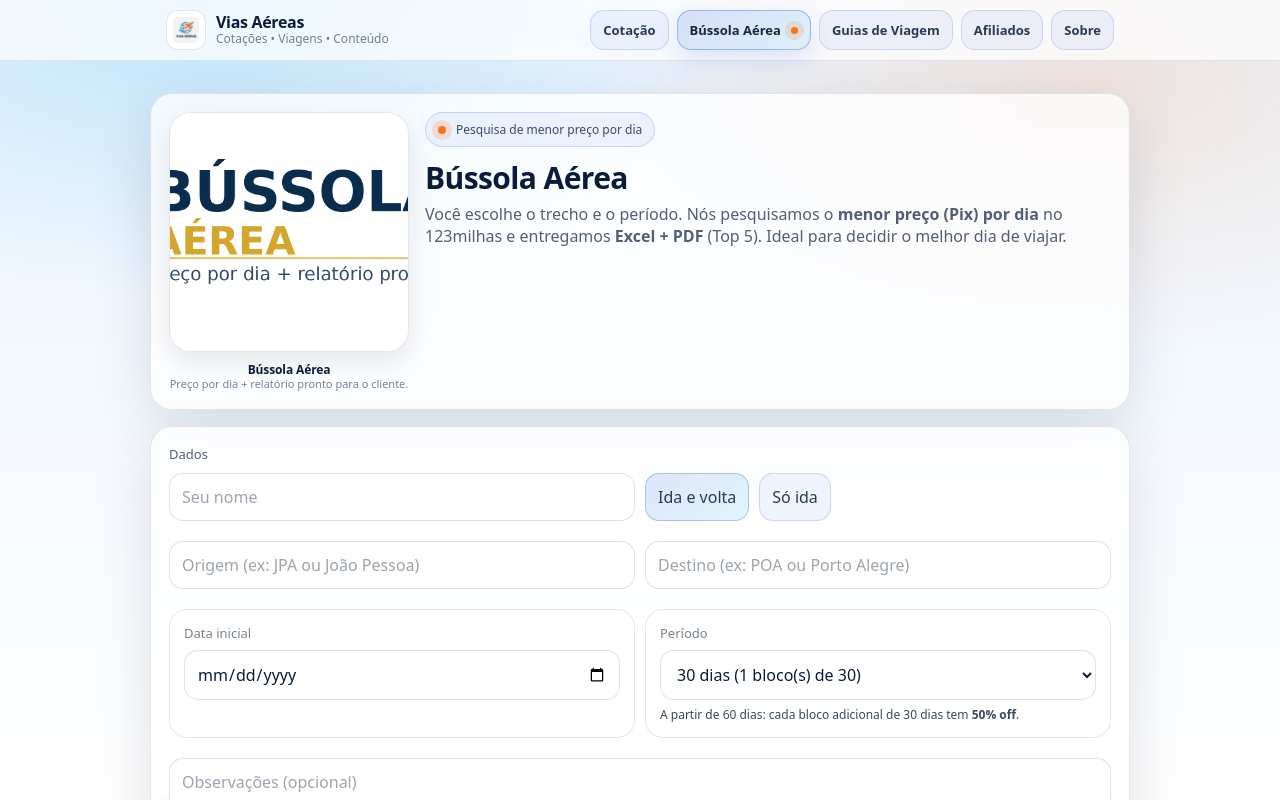
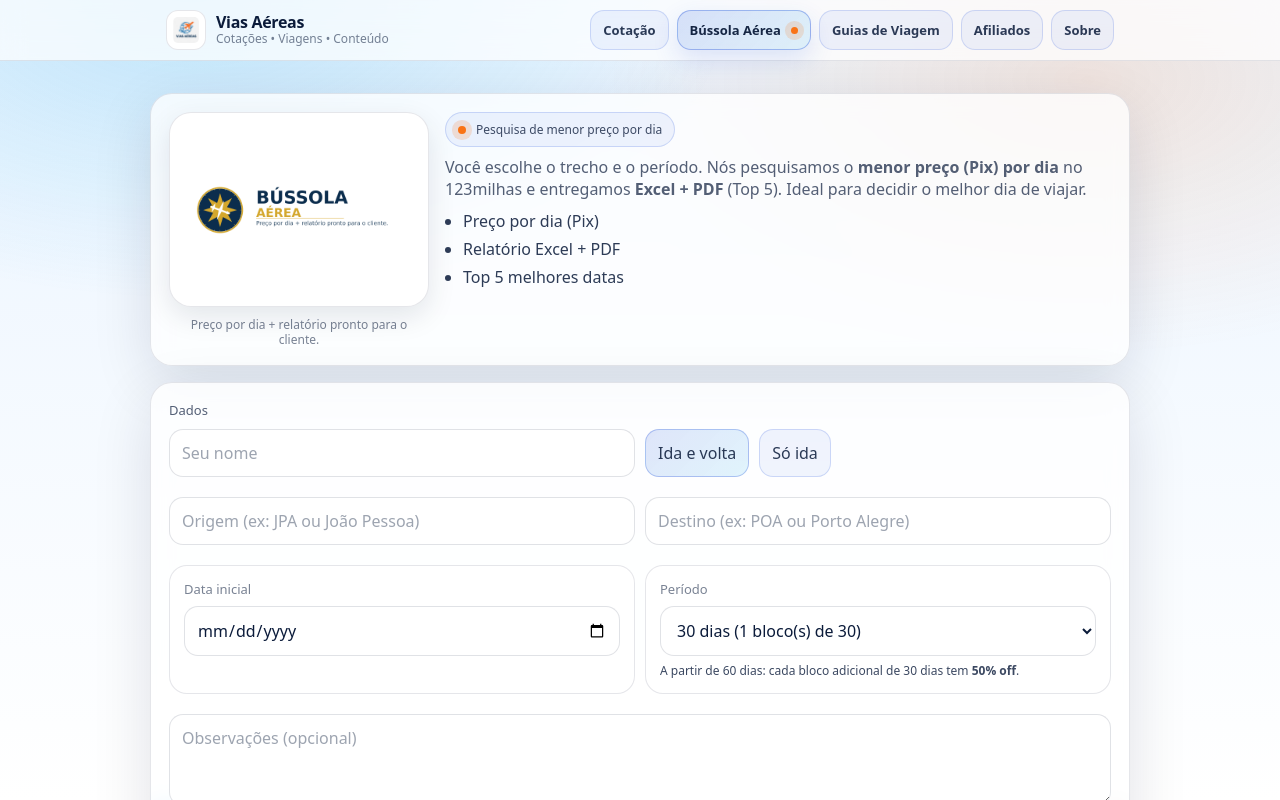
Before and after one commit to jephesson/vias-aereas-site, a Next.js app: page /bussola-aerea in a window 1280 px wide. Shown: the top 800 px of the page. Built offline with nearby package versions, Linux system fonts and the light colour scheme.

Commit message:
Ajusta hero da Bússola (logo retângulo sem cortar) + globals.css

```diff
--- a/src/app/bussola-aerea/page.tsx
+++ b/src/app/bussola-aerea/page.tsx
@@ -72,8 +72,7 @@
     if (!nome.trim()) return "Informe seu nome.";
     if (!origem.trim() || !destino.trim()) return "Informe origem e destino.";
     if (!dataInicial) return "Escolha a data inicial.";
-    if (periodoDias < 30 || periodoDias > 180)
-      return "Escolha entre 30 e 180 dias.";
+    if (periodoDias < 30 || periodoDias > 180) return "Escolha entre 30 e 180 dias.";
     return "";
   }, [nome, origem, destino, dataInicial, periodoDias]);
 
@@ -88,9 +87,7 @@
       `👤 *Nome:* ${nome.trim()}`,
       `✈️ *Trecho:* ${origem.trim()} → ${destino.trim()}`,
       `🧾 *Tipo:* ${
-        tipo === "ida_volta"
-          ? "Ida e volta (inclui trecho inverso)"
-          : "Só ida"
+        tipo === "ida_volta" ? "Ida e volta (inclui trecho inverso)" : "Só ida"
       }`,
       `📅 *Data inicial:* ${isoToBR(dataInicial)}`,
       `🗓️ *Período:* ${periodoDias} dias (${blocks} bloco(s) de 30)`,
@@ -107,9 +104,7 @@
 
   function openWhats() {
     const msg = buildMessage();
-    const url = `https://wa.me/${WHATSAPP_NUMBER}?text=${encodeURIComponent(
-      msg
-    )}`;
+    const url = `https://wa.me/${WHATSAPP_NUMBER}?text=${encodeURIComponent(msg)}`;
     const win = window.open(url, "_blank");
 
     if (win) {
@@ -149,7 +144,7 @@
 
       <div className="va-shell">
         <header className="va-header">
-          {/* ✅ “Hero” com logo ocupando o card + texto embaixo */}
+          {/* ✅ Logo retângulo completo + descrição embaixo (sem repetir o nome do lado direito) */}
           <div className="va-brand va-brand--hero">
             <div className="va-brandMedia">
               <div className="va-logoCard">
@@ -161,7 +156,6 @@
               </div>
 
               <div className="va-logoCaption">
-                <strong>Bússola Aérea</strong>
                 <span>Preço por dia + relatório pronto para o cliente.</span>
               </div>
             </div>
@@ -171,14 +165,17 @@
                 <span className="va-dot" /> Pesquisa de menor preço por dia
               </div>
 
-              <h1 className="va-title">Bússola Aérea</h1>
-
-              <p className="va-subtitle">
+              <p className="va-subtitle" style={{ marginTop: 10 }}>
                 Você escolhe o trecho e o período. Nós pesquisamos o{" "}
                 <b>menor preço (Pix) por dia</b> no 123milhas e entregamos{" "}
-                <b>Excel + PDF</b> (Top 5). Ideal para decidir o melhor dia de
-                viajar.
+                <b>Excel + PDF</b> (Top 5). Ideal para decidir o melhor dia de viajar.
               </p>
+
+              <ul className="va-list" style={{ marginTop: 10 }}>
+                <li>Preço por dia (Pix)</li>
+                <li>Relatório Excel + PDF</li>
+                <li>Top 5 melhores datas</li>
+              </ul>
             </div>
           </div>
         </header>
@@ -206,9 +203,7 @@
                   <button
                     type="button"
                     onClick={() => setTipo("ida_volta")}
-                    className={`va-chip ${
-                      tipo === "ida_volta" ? "va-chip--on" : ""
-                    }`}
+                    className={`va-chip ${tipo === "ida_volta" ? "va-chip--on" : ""}`}
                   >
                     Ida e volta
                   </button>
@@ -263,8 +258,7 @@
                     ))}
                   </select>
                   <div style={{ fontSize: 12, opacity: 0.8, marginTop: 6 }}>
-                    A partir de 60 dias: cada bloco adicional de 30 dias tem{" "}
-                    <b>50% off</b>.
+                    A partir de 60 dias: cada bloco adicional de 30 dias tem <b>50% off</b>.
                   </div>
                 </div>
               </div>
@@ -280,13 +274,7 @@
               </div>
 
               {error ? (
-                <div
-                  style={{
-                    marginTop: 10,
-                    fontSize: 12,
-                    color: "rgba(249,115,22,.95)",
-                  }}
-                >
+                <div style={{ marginTop: 10, fontSize: 12, color: "rgba(249,115,22,.95)" }}>
                   {error}
                 </div>
               ) : null}
@@ -297,17 +285,10 @@
               <div className="va-box">
                 <div className="va-boxTitle">Detalhes</div>
                 <div style={{ fontSize: 14, opacity: 0.9, marginTop: 6 }}>
-                  <b>Tipo:</b> {tipo === "ida_volta" ? "Ida e volta" : "Só ida"}{" "}
-                  <br />
+                  <b>Tipo:</b> {tipo === "ida_volta" ? "Ida e volta" : "Só ida"} <br />
                   <b>Período:</b> {periodoDias} dias ({blocks} bloco(s)) <br />
                   <b>Valor:</b>{" "}
-                  <span
-                    style={{
-                      fontSize: 18,
-                      fontWeight: 900,
-                      color: "var(--blue)",
-                    }}
-                  >
+                  <span style={{ fontSize: 18, fontWeight: 900, color: "var(--blue)" }}>
                     {priceLabel}
                   </span>
                 </div>
@@ -316,14 +297,13 @@
 
             <div className="va-footer">
               <div className="va-note">
-                Ao clicar em enviar, abriremos o WhatsApp com a mensagem pronta
-                para finalizar o pedido.
+                Ao clicar em enviar, abriremos o WhatsApp com a mensagem pronta para finalizar o pedido.
               </div>
 
               <button
                 type="submit"
                 disabled={!canSubmit}
-                className={`va-cta ${canSubmit ? "" : "va-cta--off"}`}
+                className={`va-cta va-cta--pulse ${canSubmit ? "" : "va-cta--off"}`}
               >
                 Enviar pedido no WhatsApp
               </button>
--- a/src/app/globals.css
+++ b/src/app/globals.css
@@ -1,11 +1,11 @@
 /* =========================
-   Vias Aéreas — globals.css (v2.1)
+   Vias Aéreas — globals.css (v2.2)
    - sem duplicações
    - tab ativa + hover da ativa
    - foco/teclado mais bonito
    - componentes extras (cards de preço / badges) pra Bússola
-   - ✅ ADD: hero da Bússola (logo ocupa o card + texto embaixo)
-   - ✅ ADD: CTA pulse+shimmer, Toast
+   - ✅ HERO Bússola: logo retângulo inteiro + legenda embaixo (SEM cortar)
+   - ✅ CTA pulse+shimmer, Toast
    ========================= */
 
 :root{
@@ -210,7 +210,7 @@
   box-shadow: 0 10px 28px rgba(2, 16, 48, .10);
 }
 
-/* ✅ ADD: logo maior (quando você usa <img className="va-logo va-logo--bussola" />) */
+/* (opcional) quando usa va-logo--bussola */
 .va-logo--bussola{
   width: 130px;
   height: 130px;
@@ -222,68 +222,50 @@
   box-shadow: 0 10px 28px rgba(2, 16, 48, .10);
 }
 @media (max-width: 520px){
-  .va-logo--bussola{
-    width: 96px;
-    height: 96px;
-    padding: 10px;
-  }
+  .va-logo--bussola{ width: 96px; height: 96px; padding: 10px; }
 }
 
 /* =========================
-   ✅ ADD: HERO BÚSSOLA (logo ocupa o card inteiro + legenda embaixo)
-   Use no JSX:
-   <div className="va-brand va-brand--hero">
-     <div className="va-brandMedia">
-       <div className="va-logoCard"><img className="va-logoFill" ... /></div>
-       <div className="va-logoCaption">...</div>
-     </div>
-     ...
-   </div>
+   ✅ HERO BÚSSOLA (logo retângulo inteiro + legenda embaixo)
    ========================= */
-.va-brand--hero{
-  align-items: stretch;
-}
+.va-brand--hero{ align-items: stretch; }
 
 .va-brandMedia{
-  width: 240px;
-  min-width: 240px;
+  width: 260px;
+  min-width: 260px;
   display: grid;
   gap: 10px;
 }
 
+/* ✅ retângulo (não quadrado) */
 .va-logoCard{
   width: 100%;
-  aspect-ratio: 1 / 1;
+  aspect-ratio: 4 / 3;
   border-radius: var(--radius-lg);
   border: 1px solid rgba(2,16,48,.10);
   background: #fff;
   overflow: hidden;
   box-shadow: 0 10px 28px rgba(2,16,48,.10);
+
+  display:flex;
+  align-items:center;
+  justify-content:center;
+  padding: 12px;               /* respiro pro contain */
 }
 
+/* ✅ NÃO CORTA A LOGO */
 .va-logoFill{
   width: 100%;
   height: 100%;
-  object-fit: cover;           /* ✅ preenche o card */
-  object-position: center;     /* ajuste se quiser: left center */
-  transform: scale(1.05);
+  object-fit: contain;         /* chave */
+  object-position: center;
+  transform: none;             /* remove scale */
 }
 
 .va-logoCaption{
   text-align: center;
   line-height: 1.25;
-}
-
-.va-logoCaption strong{
-  display:block;
   font-size: 12px;
-  font-weight: 900;
-  letter-spacing: -0.01em;
-}
-
-.va-logoCaption span{
-  display:block;
-  font-size: 11px;
   color: var(--muted2);
 }
 
@@ -291,10 +273,12 @@
   .va-brand--hero{ flex-direction: column; }
   .va-brandMedia{ width: 100%; min-width: 0; }
   .va-logoCard{ aspect-ratio: 16 / 9; }
-  .va-logoFill{ object-position: center; }
   .va-logoCaption{ text-align: left; }
 }
 
+/* =========================
+   Pills / Títulos
+   ========================= */
 .va-pill{
   display:inline-flex;
   align-items:center;
@@ -411,7 +395,7 @@
 .va-cta:hover{ filter: brightness(1.03); transform: translateY(-1px); }
 .va-cta--off{ opacity: .45; cursor: not-allowed; }
 
-/* ✅ ADD: animação CTA (pulse + shimmer no hover) */
+/* ✅ CTA pulse + shimmer */
 .va-cta--pulse{
   position: relative;
   overflow: hidden;
@@ -428,14 +412,9 @@
   background: linear-gradient(90deg, transparent, rgba(255,255,255,.35), transparent);
   transform: translateX(-120%);
 }
-.va-cta--pulse:hover::before{
-  animation: vaShimmer 1.1s ease;
-}
-@keyframes vaShimmer{
-  to{ transform: translateX(120%); }
-}
+.va-cta--pulse:hover::before{ animation: vaShimmer 1.1s ease; }
+@keyframes vaShimmer{ to{ transform: translateX(120%); } }
 
-/* desliga animação quando está desabilitado */
 .va-cta--off.va-cta--pulse{ animation:none; }
 .va-cta--off.va-cta--pulse::before{ display:none; }
 
@@ -603,7 +582,7 @@
 }
 
 /* =========================
-   ✅ ADD: Toast (feedback ao abrir WhatsApp)
+   Toast (feedback ao abrir WhatsApp)
    ========================= */
 .va-toast-wrap{
   position: fixed;
```
